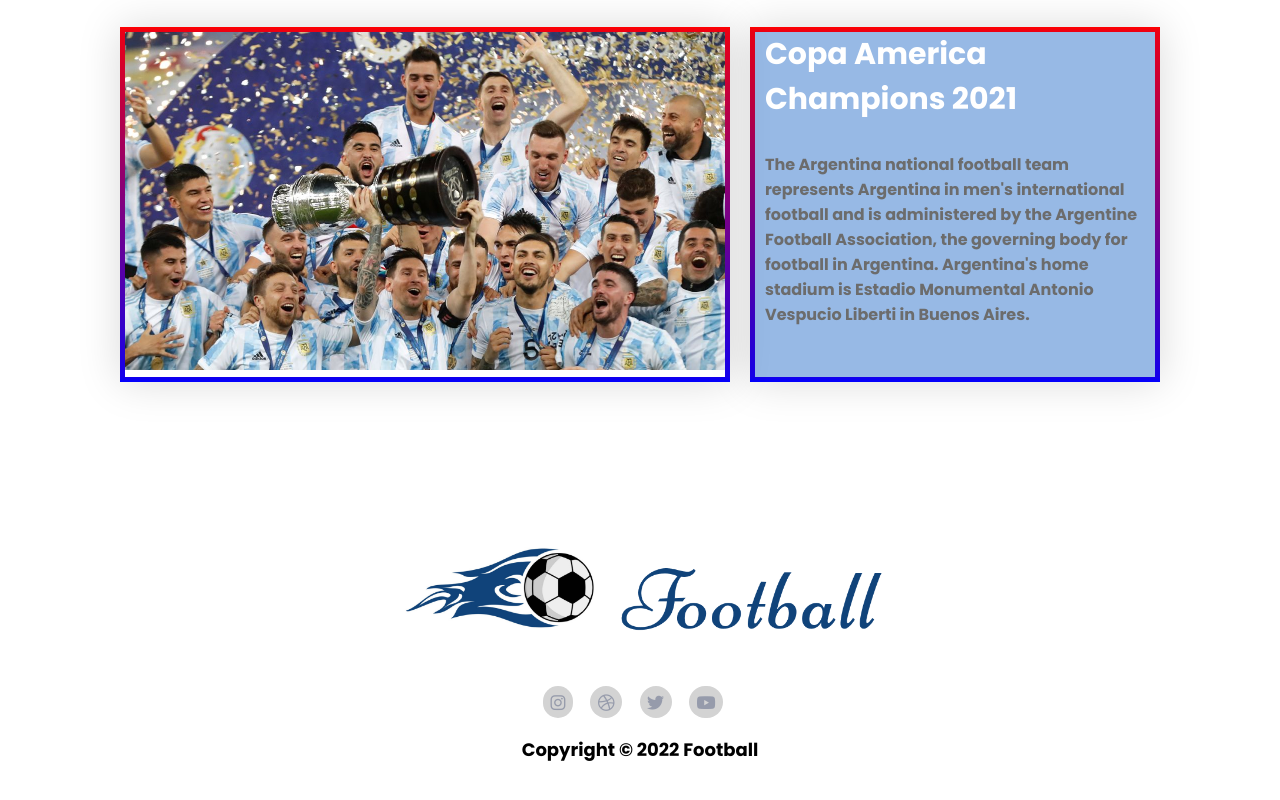
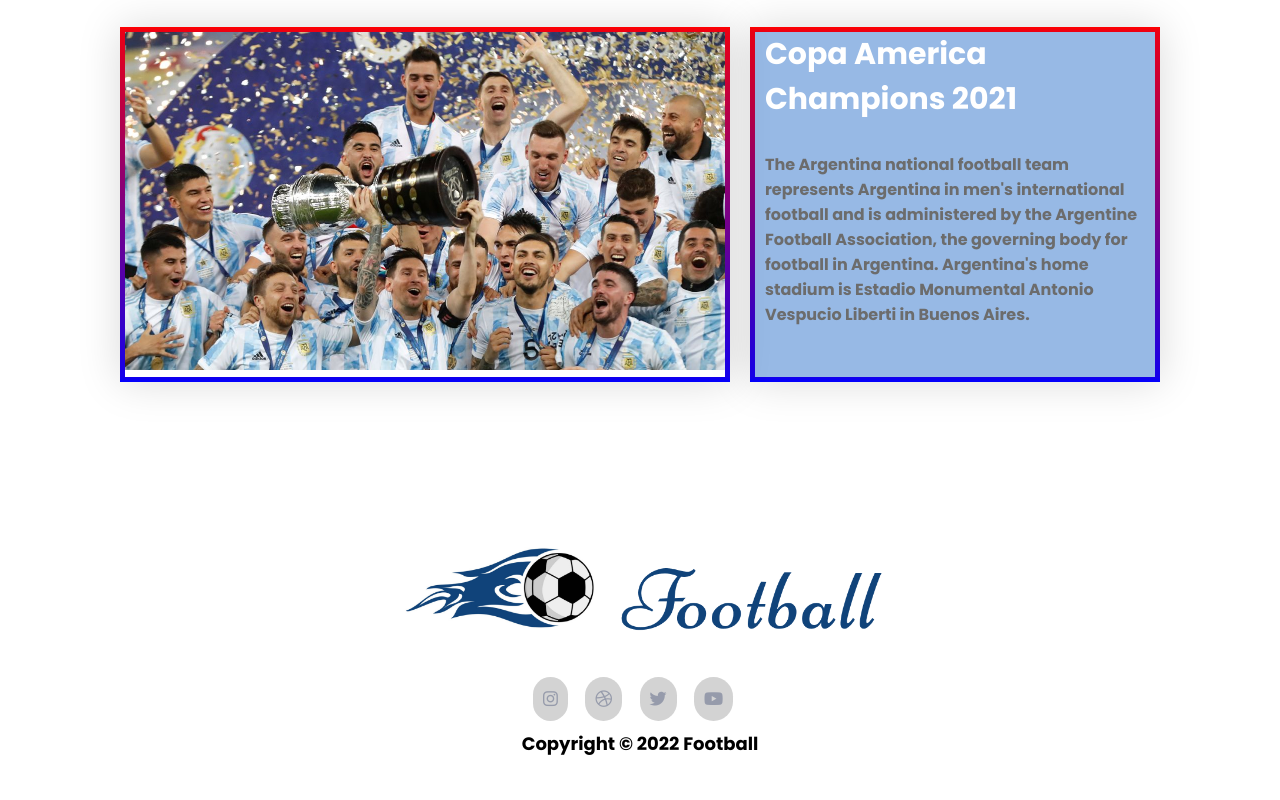
Before and after one commit to asraful333/responsive-football, a plain HTML site: page index.html in a window 1280 px wide. Shown: the part 3535-4335 px from the top of the page. Drawn offline with Linux system fonts and the light colour scheme.

Commit message:
Icons link setup

```diff
--- a/index.html
+++ b/index.html
@@ -218,10 +218,10 @@
                 <img src="images/Logo.png" alt="">
             </div>
             <div class="footer-icons">
-                <i class="fab fa-instagram"></i>
-                <i class="fab fa-dribbble"></i>
-                <i class="fab fa-twitter"></i>
-                <i class="fab fa-youtube"></i>
+                <a target="_blank" href="https://www.instagram.com/asrafulkarim/"><i class="fab fa-instagram"></i></a>
+                <a target="_blank" href="https://dribbble.com/"><i class="fab fa-dribbble"></i></a>
+                <a target="_blank" href="https://twitter.com/?lang=en"><i class="fab fa-twitter"></i></a>
+                <a target="_blank" href="https://www.youtube.com/"><i class="fab fa-youtube"></i></a>
             </div>
             <div class="footer-copyright">
                 <p>Copyright &copy; 2022 Football</p>
--- a/styles/style.css
+++ b/styles/style.css
@@ -174,12 +174,12 @@ a:hover{
     margin-top: 20px;
     margin-bottom: 4px;
 }
-.fab{
+.footer-icons a{
     margin-right: 14px;
     background-color: lightgrey;
-    border-radius: 50px;
+    border-radius: 20px;
     color: #969BAB;
-    padding: 7.47px;
+    padding: 10px;
     font-size: 17px;
 }
 .footer-copyright p{
```
